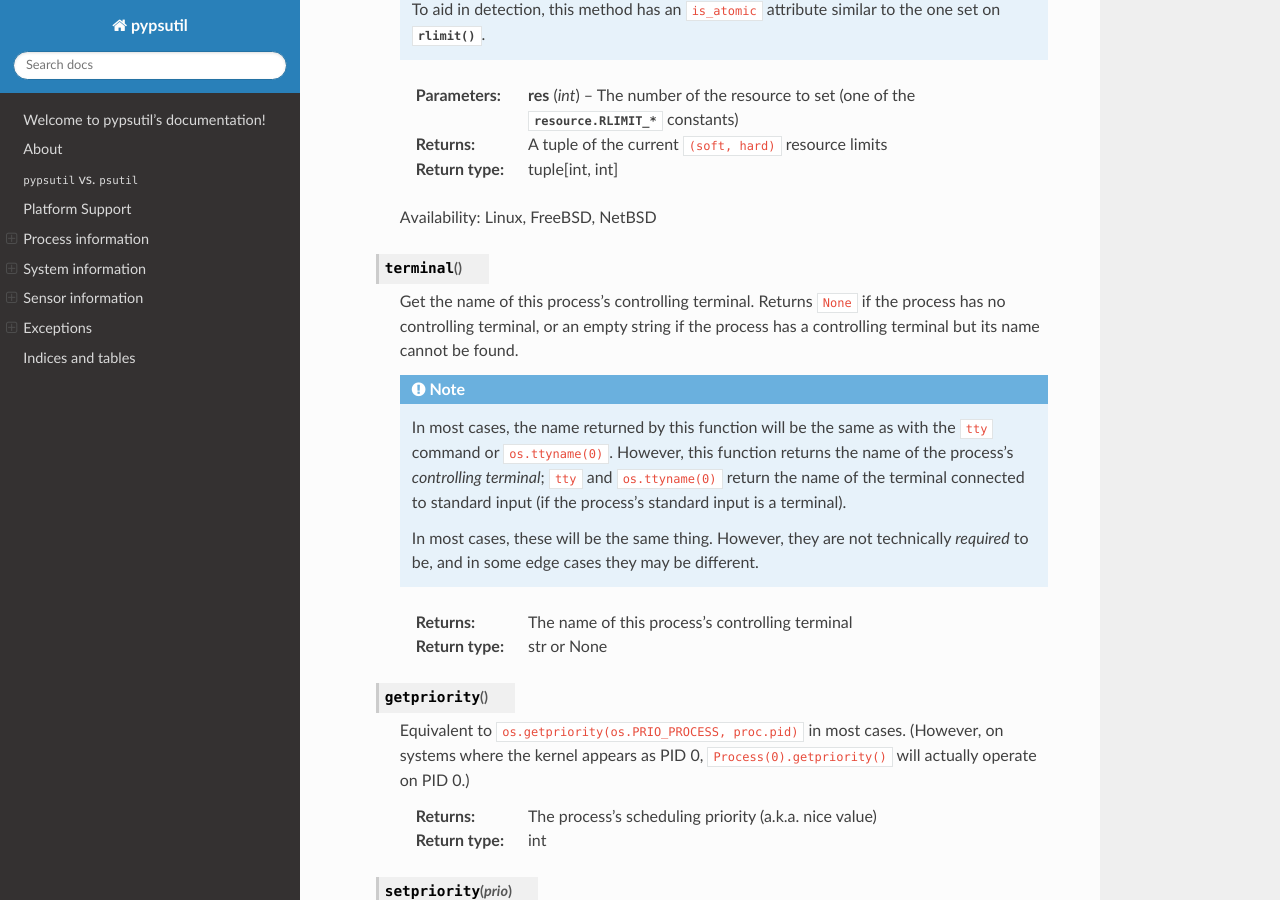
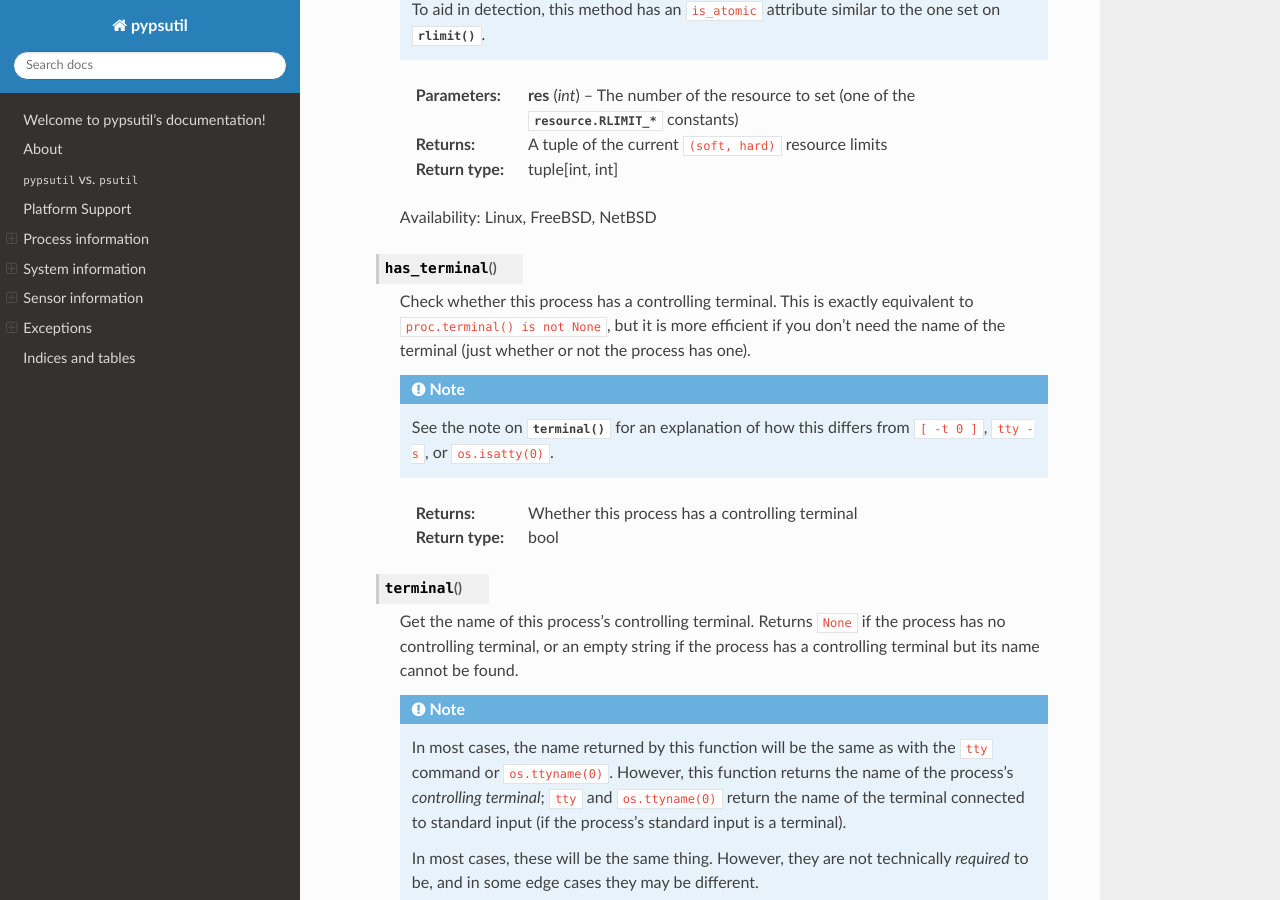
Before and after one commit to cptpcrd/pypsutil, a Sphinx documentation site: the page built from docs/index.rst, in a window 1280 px wide and 900 px high, scrolled down 8685 px. Built offline with Sphinx 7.4.7 and the Read the Docs theme 2.0.0, drawn with Linux system fonts in a browser that asks for light colours; some of the changed text lies outside the part shown.

Commit message:
_process: Add Process.has_terminal() method
Equivalent to `Process.terminal() is not None`, but this is much faster
because it doesn't do the terminal name lookup that Process.terminal()
does.

```diff
--- a/docs/index.rst
+++ b/docs/index.rst
@@ -410,6 +410,19 @@ Process information
 
       Availability: Linux, FreeBSD, NetBSD
 
+   .. py:method:: has_terminal()
+
+      Check whether this process has a controlling terminal. This is exactly equivalent to
+      ``proc.terminal() is not None``, but it is more efficient if you don't need the name of the
+      terminal (just whether or not the process has one).
+
+      .. note::
+          See the note on :py:meth:`terminal()` for an explanation of how this differs from
+          ``[ -t 0 ]``, ``tty -s``, or ``os.isatty(0)``.
+
+      :return: Whether this process has a controlling terminal
+      :rtype: bool
+
    .. py:method:: terminal()
 
       Get the name of this process's controlling terminal. Returns ``None`` if the process has no
@@ -530,17 +543,19 @@ Process information
       +---------------------------------+------------------------------------+---------------------------------------+
       | :py:meth:`terminal()` [2]_      | :py:meth:`pgid()` [1]_             | :py:meth:`pgid()` [1]_                |
       +---------------------------------+------------------------------------+---------------------------------------+
-      | :py:meth:`cpu_times()`          | :py:meth:`uids()`                  | :py:meth:`sid()` [1]_                 |
+      | :py:meth:`has_terminal()`       | :py:meth:`uids()`                  | :py:meth:`sid()` [1]_                 |
       +---------------------------------+------------------------------------+---------------------------------------+
-      |                                 | :py:meth:`gids()`                  | :py:meth:`uids()`                     |
+      | :py:meth:`cpu_times()`          | :py:meth:`gids()`                  | :py:meth:`uids()`                     |
       +---------------------------------+------------------------------------+---------------------------------------+
-      | :py:meth:`uids()`               | :py:meth:`username()`              | :py:meth:`gids()`                     |
+      |                                 | :py:meth:`username()`              | :py:meth:`gids()`                     |
       +---------------------------------+------------------------------------+---------------------------------------+
-      | :py:meth:`gids()`               | :py:meth:`getgroups()`             | :py:meth:`username()`                 |
+      | :py:meth:`uids()`               | :py:meth:`getgroups()`             | :py:meth:`username()`                 |
       +---------------------------------+------------------------------------+---------------------------------------+
-      | :py:meth:`username()`           | :py:meth:`terminal()` [2]_         | :py:meth:`getgroups()` [3]_           |
+      | :py:meth:`gids()`               | :py:meth:`terminal()` [2]_         | :py:meth:`getgroups()` [3]_           |
       +---------------------------------+------------------------------------+---------------------------------------+
-      | :py:meth:`getgroups()`          | :py:meth:`sigmasks()`              | :py:meth:`terminal()` [2]_            |
+      | :py:meth:`username()`           | :py:meth:`has_terminal()`          | :py:meth:`terminal()` [2]_            |
+      +---------------------------------+------------------------------------+---------------------------------------+
+      | :py:meth:`getgroups()`          | :py:meth:`sigmasks()`              | :py:meth:`has_terminal()`             |
       +---------------------------------+------------------------------------+---------------------------------------+
       | :py:meth:`umask()`              |                                    | :py:meth:`sigmasks()`                 |
       +---------------------------------+------------------------------------+---------------------------------------+
```
Also changed, not shown: 2 other files.
